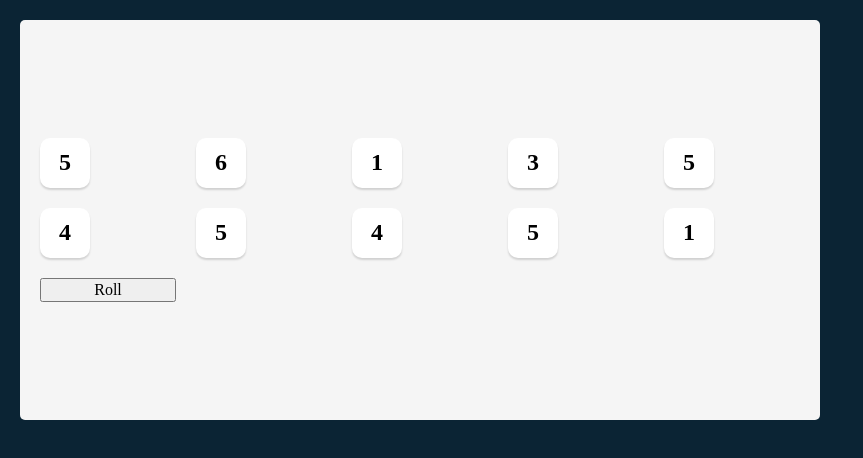
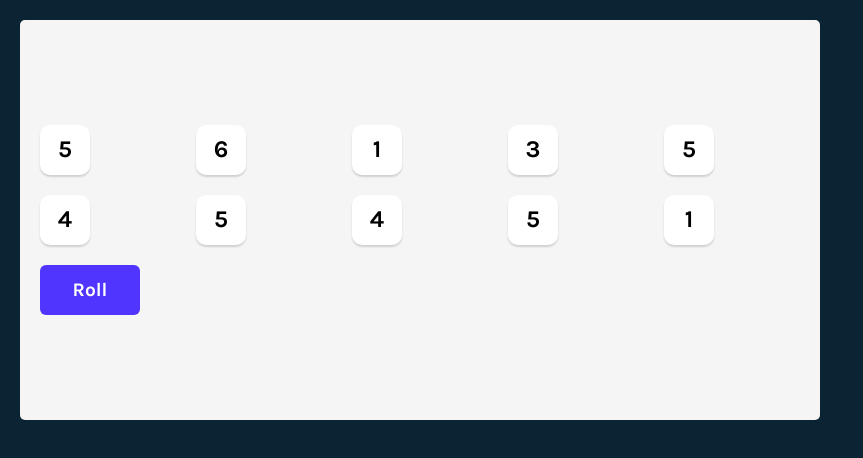
Before and after one commit to ryanh210757/tenzi-dice-game, a React app in the folder src/: page / in a window 1280 px wide. Shown: the top 458 px of the page, without its empty margins (0-863 px from the left). Built offline with nearby package versions, Linux system fonts and the light colour scheme.

Commit message:
change initial state of dice to object

```diff
--- a/src/App.js
+++ b/src/App.js
@@ -1,5 +1,6 @@
 import React from "react"
 import Die from "./Die"
+
 
 export default function App() {
 
@@ -11,7 +12,10 @@ export default function App() {
     function getRandomDice(){
         const newArray = []
         for(let i = 0; i < 10; i++){
-            newArray.push(Math.floor(Math.random() * 6 ) + 1)
+            newArray.push({
+                value: Math.floor(Math.random() * 6 ) + 1,
+                isHeld: false
+            })
         }
         return newArray
     }
@@ -22,12 +26,17 @@ export default function App() {
 
     //array of die elements with the value prop
     //set to the same number as index of dice array
-    const diceElements = dice.map(item => <Die value={item}/>)
+    const diceElements = dice.map(item => (
+        <Die
+        value={item.value}
+        />
+        ))
+
     return (
         <main>
             <div className="grid">
                 {diceElements}
-                <button onClick={rollButton}>Roll</button>
+                <button className="rollDice" onClick={rollButton}>Roll</button>
             </div>
         </main>
     )
--- a/src/style.css
+++ b/src/style.css
@@ -6,6 +6,7 @@ body {
     margin: 0;
     background-color: #0B2434;
     padding: 20px;
+    font-family: 'Karla', sans-serif;
 }
 
 main {
@@ -36,3 +37,23 @@ main {
     cursor: pointer;
     background-color: white;
 }
+
+.rollDice{
+    height: 50px;
+    width: 100px;
+    border-radius: 6px;
+    border: none;
+    background-color: #5035FF;
+    color: white;
+    font-size: 1.2rem;
+    font-family: 'Karla', sans-serif;
+    cursor: pointer;
+}
+
+.rollDice:focus{
+    outline: none;
+}
+
+.rollDice:active{
+    box-shadow: inset 5px 5px 10px -3px rgba(0, 0, 0, 0.7);
+}
```
Also changed, not shown: src/index.pack.js.
